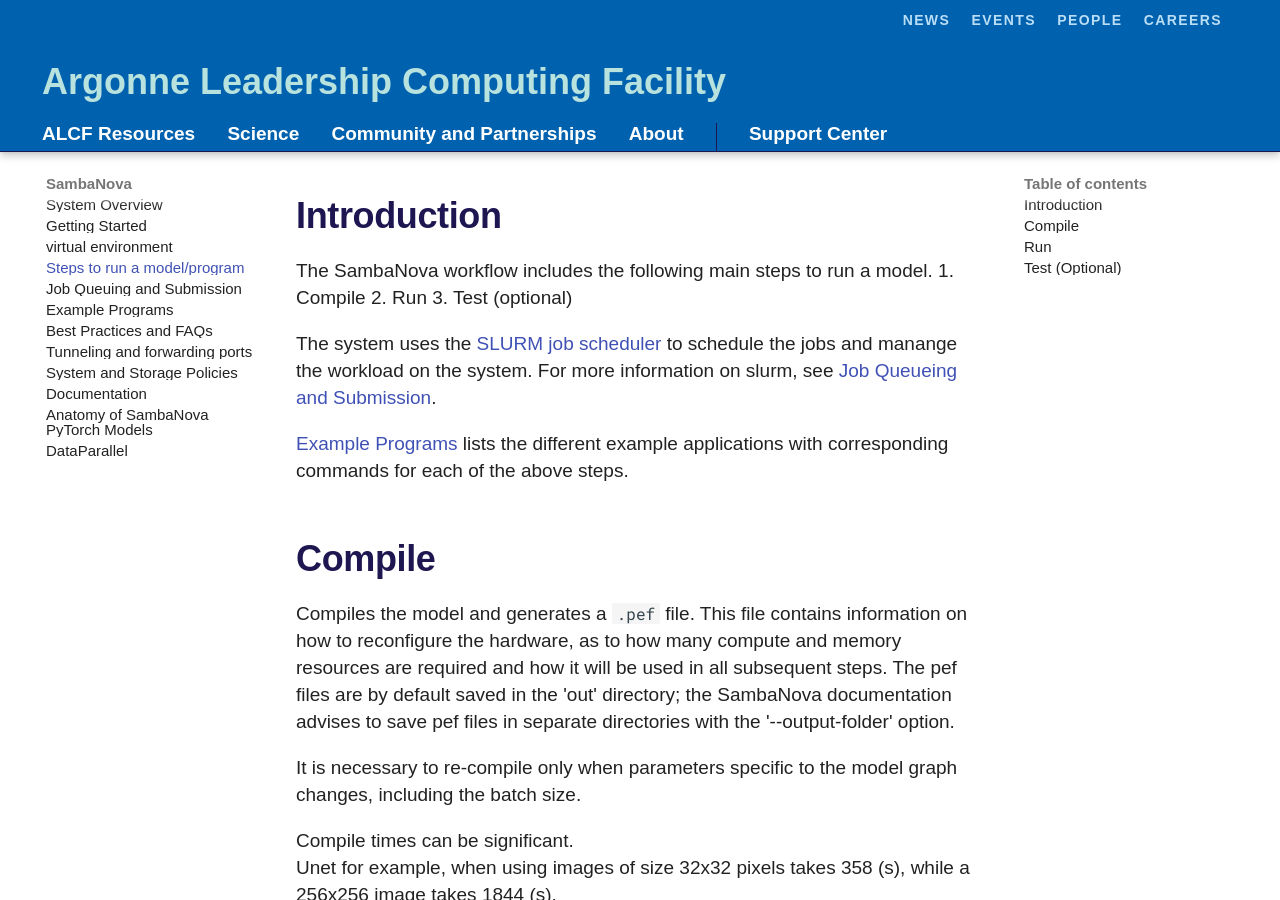
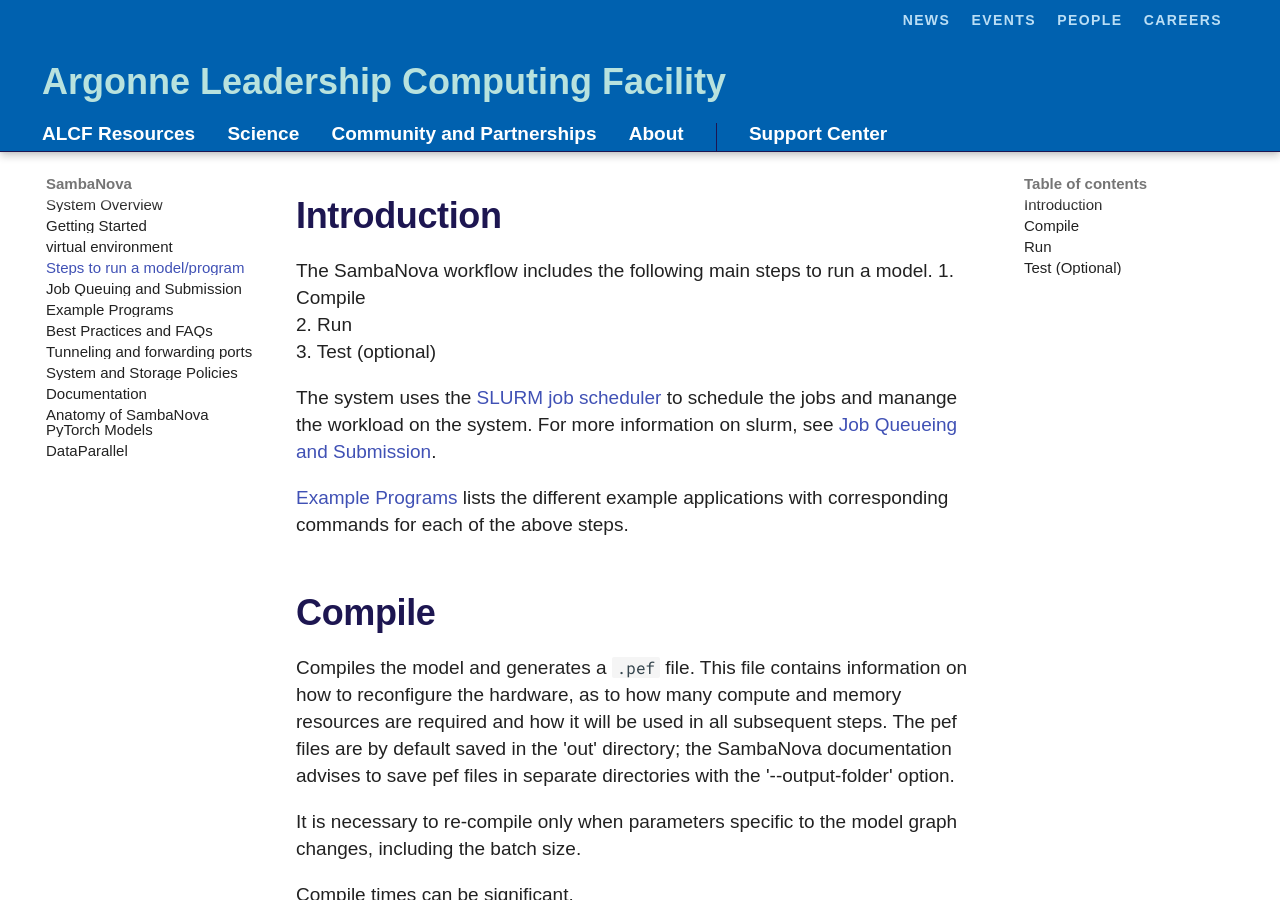
Before and after one commit to argonne-lcf/ai-testbed-userdocs, an MkDocs documentation site: the page built from docs/sambanova/Steps-to-run-a-model-or-program.md, in a window 1280 px wide and 900 px high, scrolled down 415 px. Built offline with MkDocs 1.6.1 and Material for MkDocs 9.7.7, drawn with Linux system fonts in a browser that asks for light colours; some web fonts are replaced; comment, search, counter and statistics services are not loaded.

```diff
--- a/docs/sambanova/Steps-to-run-a-model-or-program.md
+++ b/docs/sambanova/Steps-to-run-a-model-or-program.md
@@ -10,9 +10,9 @@ on the system.**
 ## Introduction
 
 The SambaNova workflow includes the following main steps to run a model.
-1. Compile
-2. Run
-3. Test (optional)
+1. Compile <br>
+2. Run <br>
+3. Test (optional) <br>
 
 The system uses the [SLURM job
 scheduler](https://slurm.schedmd.com/quickstart.html) to schedule the jobs and manange the workload on the system. For more information on slurm, see [Job Queueing and Submission](Job-Queuing-and-Submission.md).
```
